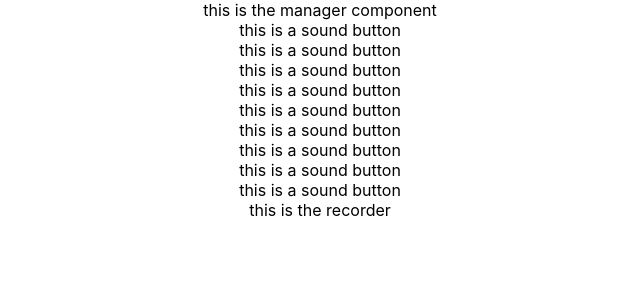
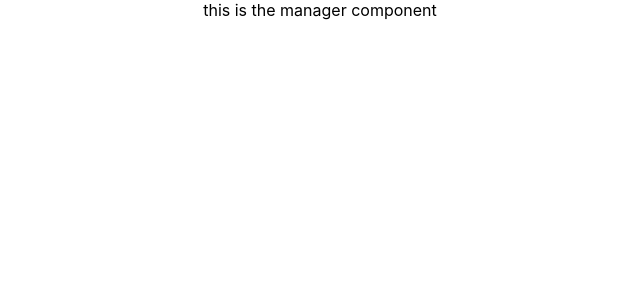
Before and after one commit to nzzCoding/React-Audio-Pad, a React (Create React App) app: page / in a window 1280 px wide. Shown: the top 300 px of the page, without its empty margins (320-960 px from the left). Built offline with nearby package versions, Linux system fonts and the light colour scheme.

Commit message:
restructuration of the Manager class so it handles all of the important logic, problem of communication between sibling components otherwise

```diff
--- a/src/App.js
+++ b/src/App.js
@@ -7,18 +7,7 @@ import Recorder from './Recorder'
 function App() {
   return (
     <div className="App">
-      <Manager>
-        <AudioBtn />
-        <AudioBtn />
-        <AudioBtn />
-        <AudioBtn />
-        <AudioBtn />
-        <AudioBtn />
-        <AudioBtn />
-        <AudioBtn />
-        <AudioBtn />
-        <Recorder />
-      </Manager>
+      <Manager />
     </div>
   );
 }
--- a/src/DrumManager.js
+++ b/src/DrumManager.js
@@ -4,12 +4,56 @@ import React from 'react';
 class Manager extends React.Component {
     constructor(props) {
         super(props);
+        this.state = {
+            record: false,
+            currentRec: [],
+
+            tracks: [],
+            currentTrack: null,
+
+            volume: 50,
+            tempo: 1,
+
+            bankId: 0
+        };
+        this.banks = [];
+        this.playSound = this.playSound.bind(this);
+        this.addTrack = this.addTrack.bind(this);
+        this.selectTrack = this.selectTrack.bind(this);
     }
+
+    playSound(event) {
+
+    }
+
+    switchRecord(event) {
+
+    }
+
+    addTrack(event) {
+
+    }
+
+    selectTrack(event) {
+
+    }
+
+    changeVolume(event) {
+
+    }
+
+    changeTempo(event) {
+
+    }
+
+    switchBank(event) {
+
+    }
+
     render() {
         return (
         <div className="manager">
             this is the manager component
-            {this.props.children}
         </div>
         )
     }
```
Also changed, not shown: 1 other file (tests, documents, lock files or other folders).
